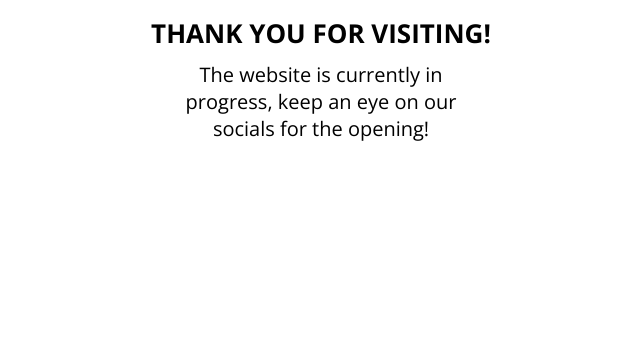
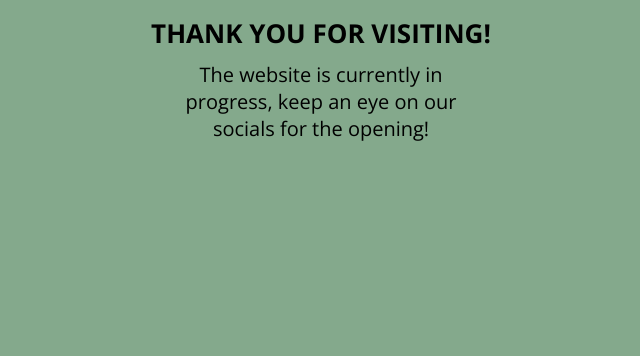
Before and after one commit to FdK1996/evolvement-exercise, a plain HTML site: page index.html in a window 1280 px wide. Shown: the part 444-800 px from the top of the page, without its empty margins (319-959 px from the left). Drawn offline with nearby package versions, Linux system fonts and the light colour scheme.

Commit message:
Update general.css

```diff
--- a/styles/general.css
+++ b/styles/general.css
@@ -1,4 +1,5 @@
 body {
+  background-color: #84a98c;
   padding-bottom: 100px;
   padding-top: 180px;
   text-align: center;
```
